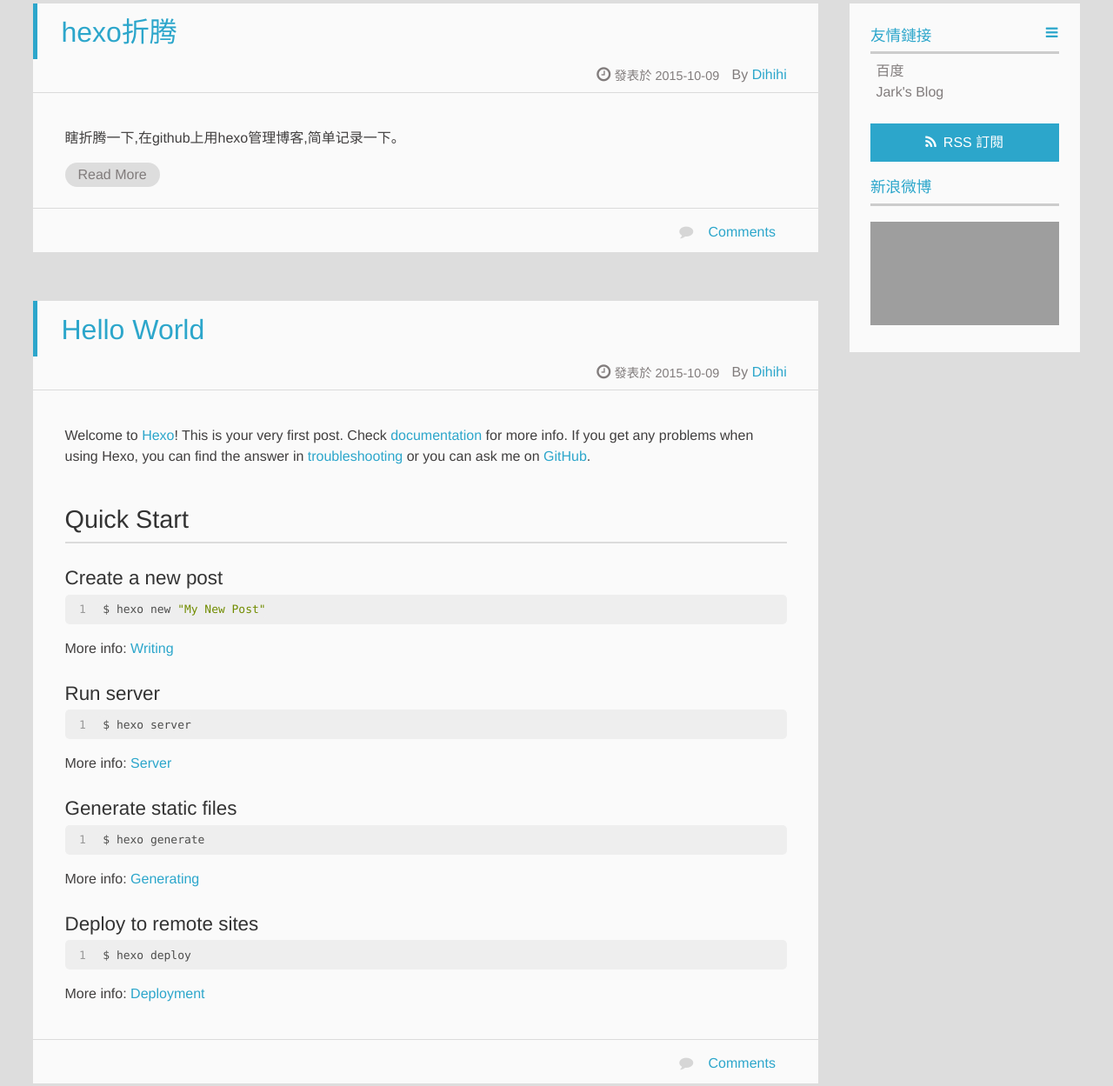
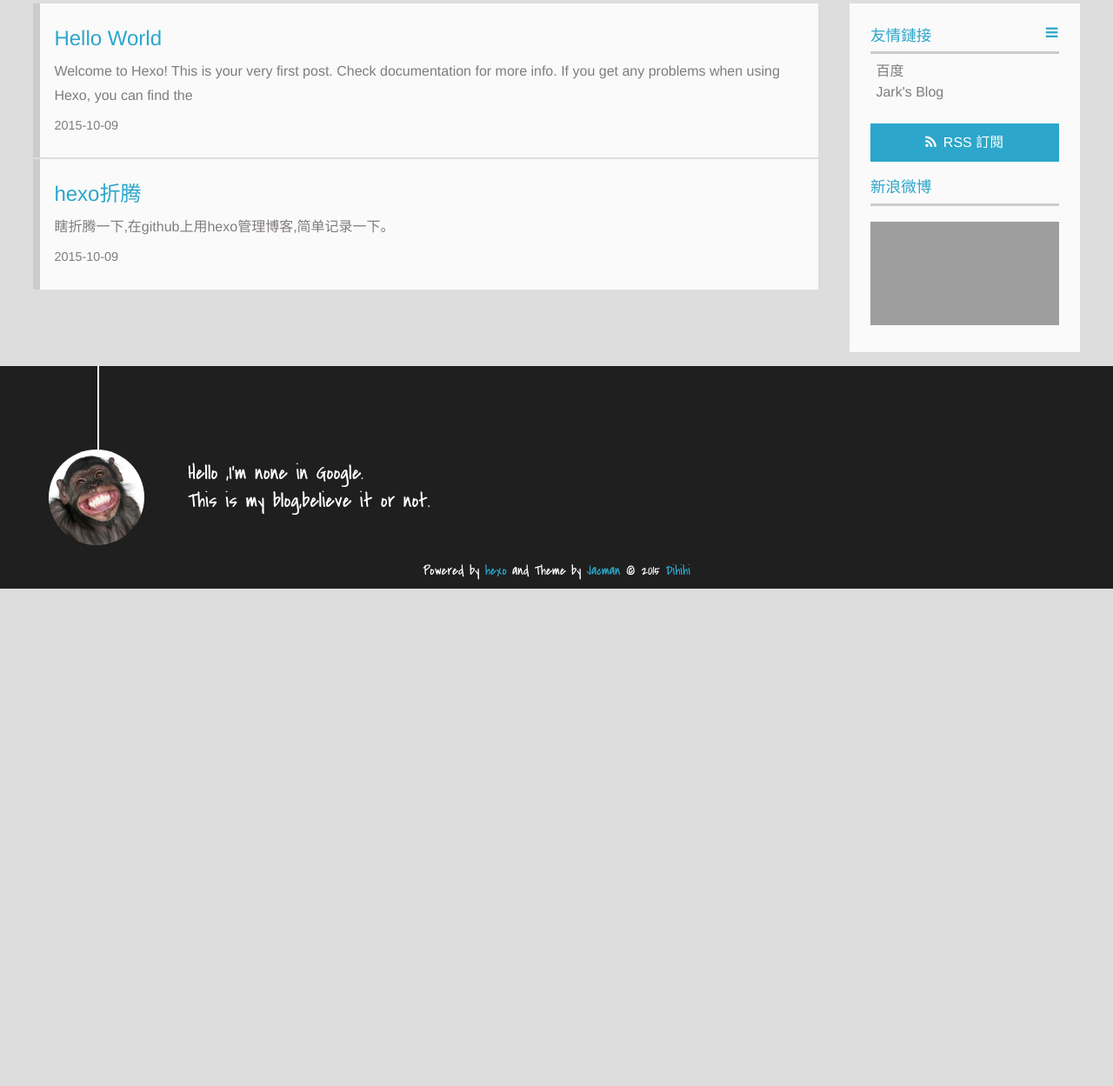
Before and after one commit to dihihi/dihihi.github.io, a plain HTML site: page index.html in a window 1280 px wide. Shown: the part 236-1485 px from the top of the page at 87% size. After the commit the page ends 913 px from the top, so only its background shows below. Drawn offline with Linux system fonts and the light colour scheme; grey boxes are pictures that could not be loaded; a script that the page names is missing.

Commit message:
Site updated: 2015-10-09 22:36:09

```diff
--- a/index.html
+++ b/index.html
@@ -76,53 +76,19 @@
       <div id="main">
 
 
+<section class="post" itemscope itemprop="blogitem">
 
-    <article class="post-expand post" itemprop="articleBody">
-        <header class="article-info clearfix">
-  <h1 itemprop="name">
+    <a href="/2015/10/09/hello-world/" title="Hello World" itemprop="url">
 
-      <a href="/2015/10/09/hexo折腾/" title="hexo折腾" itemprop="url">hexo折腾</a>
-  </h1>
-  <p class="article-author">By
-
-		<a href="/about" title="Dihihi" target="_blank" itemprop="author">Dihihi</a>
-
-  <p class="article-time">
-    <time datetime="2015-10-09T13:09:58.000Z" itemprop="datePublished"> 發表於 2015-10-09</time>
-
-  </p>
-</header>
-    <div class="article-content">
-
-        <p>瞎折腾一下,在github上用hexo管理博客,简单记录一下。<br>
+    <h1 itemprop="name">Hello World</h1>
 
 
-        <p class="article-more-link">
-
-            <a href="/2015/10/09/hexo折腾/#more">Read More</a>
-
-       </p>
-    </div>
-    <footer class="article-footer clearfix">
-<div class="article-catetags">
+       <p itemprop="description" >Welcome to Hexo! This is your very first post. Check documentation for more info. If you get any problems when using Hexo, you can find the </p>
 
 
-</div>
-
-
-
-
-<div class="comments-count">
-
-	  	<span></span>
-		<a href="/2015/10/09/hexo折腾/#disqus_thread" class="comments-count-link">Comments</a>
-
-</div>
-
-</footer>
-
-
-    </article>
+    <time datetime="2015-10-09T14:35:49.557Z" itemprop="datePublished">2015-10-09</time>
+  </a>
+</section>
 
 
 
@@ -130,60 +96,19 @@
 
 
 
+<section class="post" itemscope itemprop="blogitem">
 
-    <article class="post-expand post" itemprop="articleBody">
-        <header class="article-info clearfix">
-  <h1 itemprop="name">
+    <a href="/2015/10/09/hexo折腾/" title="hexo折腾" itemprop="url">
 
-      <a href="/2015/10/09/hello-world/" title="Hello World" itemprop="url">Hello World</a>
-  </h1>
-  <p class="article-author">By
-
-		<a href="/about" title="Dihihi" target="_blank" itemprop="author">Dihihi</a>
-
-  <p class="article-time">
-    <time datetime="2015-10-09T10:51:25.957Z" itemprop="datePublished"> 發表於 2015-10-09</time>
-
-  </p>
-</header>
-    <div class="article-content">
-
-        <p>Welcome to <a href="http://hexo.io/" target="_blank" rel="external">Hexo</a>! This is your very first post. Check <a href="http://hexo.io/docs/" target="_blank" rel="external">documentation</a> for more info. If you get any problems when using Hexo, you can find the answer in <a href="http://hexo.io/docs/troubleshooting.html" target="_blank" rel="external">troubleshooting</a> or you can ask me on <a href="https://github.com/hexojs/hexo/issues" target="_blank" rel="external">GitHub</a>.</p>
-<h2 id="Quick_Start">Quick Start</h2><h3 id="Create_a_new_post">Create a new post</h3><figure class="highlight bash"><table><tr><td class="gutter"><pre><span class="line">1</span><br></pre></td><td class="code"><pre><span class="line">$ hexo new <span class="string">"My New Post"</span></span><br></pre></td></tr></table></figure>
-<p>More info: <a href="http://hexo.io/docs/writing.html" target="_blank" rel="external">Writing</a></p>
-<h3 id="Run_server">Run server</h3><figure class="highlight bash"><table><tr><td class="gutter"><pre><span class="line">1</span><br></pre></td><td class="code"><pre><span class="line">$ hexo server</span><br></pre></td></tr></table></figure>
-<p>More info: <a href="http://hexo.io/docs/server.html" target="_blank" rel="external">Server</a></p>
-<h3 id="Generate_static_files">Generate static files</h3><figure class="highlight bash"><table><tr><td class="gutter"><pre><span class="line">1</span><br></pre></td><td class="code"><pre><span class="line">$ hexo generate</span><br></pre></td></tr></table></figure>
-<p>More info: <a href="http://hexo.io/docs/generating.html" target="_blank" rel="external">Generating</a></p>
-<h3 id="Deploy_to_remote_sites">Deploy to remote sites</h3><figure class="highlight bash"><table><tr><td class="gutter"><pre><span class="line">1</span><br></pre></td><td class="code"><pre><span class="line">$ hexo deploy</span><br></pre></td></tr></table></figure>
-<p>More info: <a href="http://hexo.io/docs/deployment.html" target="_blank" rel="external">Deployment</a></p>
+    <h1 itemprop="name">hexo折腾</h1>
 
 
-
-        <p class="article-more-link">
-
-       </p>
-    </div>
-    <footer class="article-footer clearfix">
-<div class="article-catetags">
+       <p itemprop="description" >瞎折腾一下,在github上用hexo管理博客,简单记录一下。</p>
 
 
-</div>
-
-
-
-
-<div class="comments-count">
-
-	  	<span></span>
-		<a href="/2015/10/09/hello-world/#disqus_thread" class="comments-count-link">Comments</a>
-
-</div>
-
-</footer>
-
-
-    </article>
+    <time datetime="2015-10-09T13:09:58.000Z" itemprop="datePublished">2015-10-09</time>
+  </a>
+</section>
 
 
 
```
Also changed, not shown: 2015/10/09/hello-world/index.html (+12 -15 lines), 2015/10/09/hexo折腾/index.html (+10 -10 lines), archives/2015/10/index.html (+13 -13 lines), archives/2015/index.html (+13 -13 lines), archives/index.html (+13 -13 lines).
